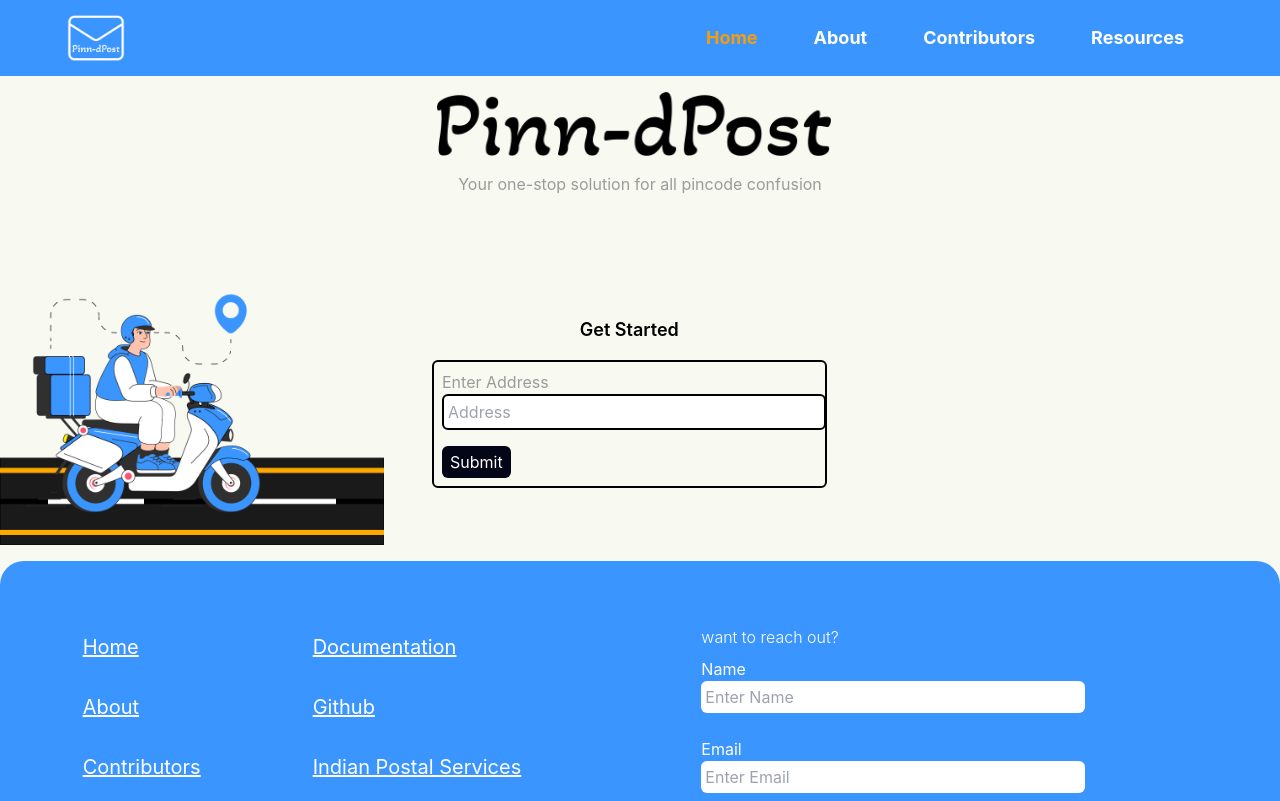
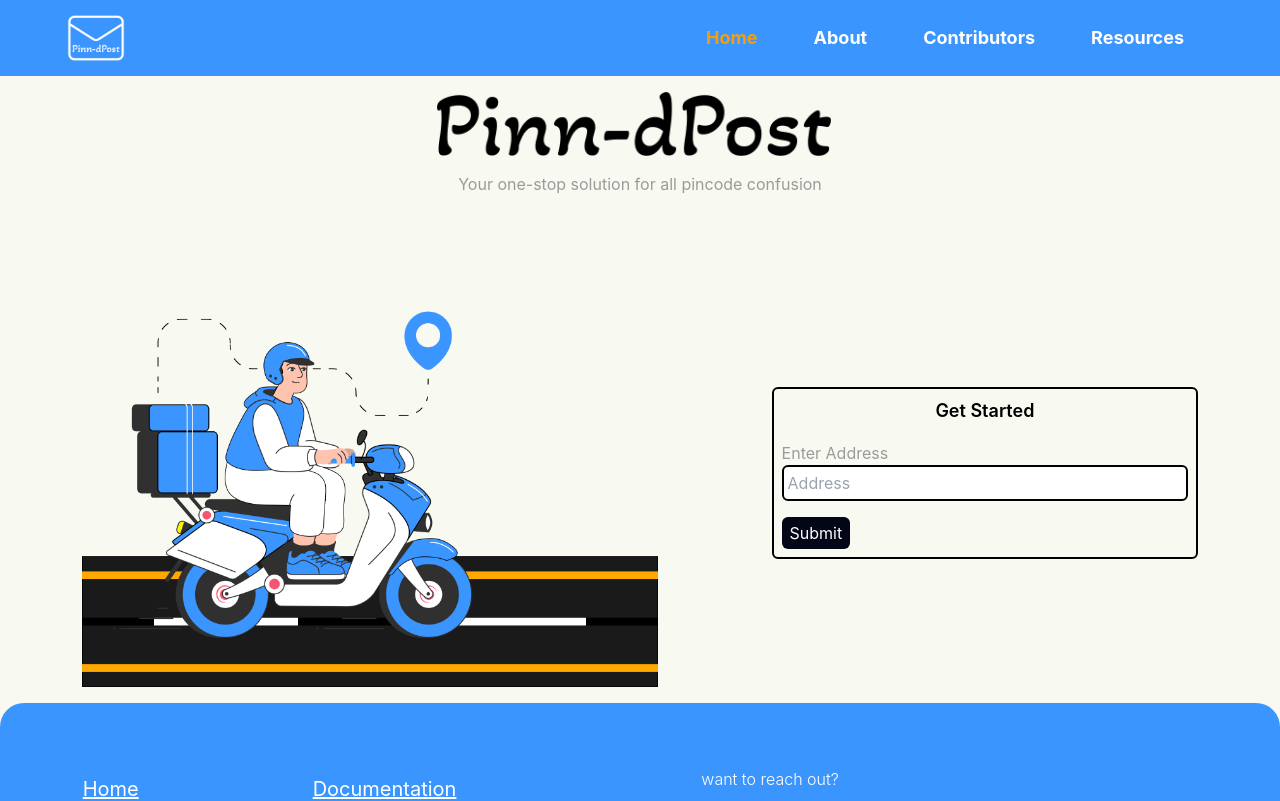
Before and after one commit to RashiJyotishi/Pinn-dPost, a React (Create React App) app in the folder client/: page / in a window 1280 px wide. Shown: the top 801 px of the page. Built offline with nearby package versions, Linux system fonts and the light colour scheme.

Commit message:
fixed ui

```diff
--- a/client/src/components/Footer.js
+++ b/client/src/components/Footer.js
@@ -19,7 +19,7 @@ const FooterLinks2 = [
 const Footer = () => {
   return (
     <footer className="bg-offWhite">
-      <div className='bg-blueBg rounded-t-3xl flex w-screen justify-center align-middle h-full'>
+      <div className='bg-blueBg rounded-t-3xl flex w-full justify-center align-middle h-full'>
         <div className='flex-col justify-center'>
           <div id='topStuff' className='flex '>
             <div className='flex-col mr-28 text-xl my-10'>
--- a/client/src/components/Home.js
+++ b/client/src/components/Home.js
@@ -15,15 +15,16 @@ const Home = () => {
         </p>
       </div>
 
-      <div className="flex flex-col items-center py-4 mt-4 md:flex-row">
+      <div className="flex flex-col items-center justify-evenly py-4 mt-4 md:flex-row">
+        <div>
+          <img
+            className="h-[32rem] md:w-auto md:h-auto md:max-w-xl md:mr-8"
+            src="/Group 16.png"
+            alt="Img"
+          />
+        </div>
 
-        <img
-          className="h-[30rem] md:w-auto md:h-auto md:max-w-sm md:mr-8"
-          src="/Group 16.png"
-          alt="Img"
-        />
-
-        <div className="p-4 mr-10 rounded-lg der-black mr-border md:w-1/3">
+        <div className=" der-black mr-border md:w-1/3 border-black border-2 rounded-md p-2">
           <h3 className="mb-4 text-lg font-semibold text-center">Get Started</h3>
           <UploadForm />
         </div>
--- a/client/src/components/UploadForm.js
+++ b/client/src/components/UploadForm.js
@@ -75,14 +75,14 @@ const UploadForm = () => {
   return (
     <div>
       <form onSubmit={handleSubmit}>
-        <div className=' border-black border-2 rounded-md p-2'>
+        <div>
           <label className='text-font-grey'>Enter Address</label>
           <input
             type="text"
             value={address}
             placeholder='Address'
             onChange={handleAddressChange}
-            className='block py-1 px-1 w-96 mb-2 border-black border-2 rounded-md p-2'
+            className='block py-1 px-1 w-full mb-2 border-black border-2 rounded-md p-2'
             required
           />
           <button type="submit" className=' bg-slate-950 text-white px-2 py-1 rounded-md mt-2'disabled={loading}>
--- a/client/tailwind.config.js
+++ b/client/tailwind.config.js
@@ -13,6 +13,9 @@ module.exports = {
         'custom-light': '#F8F9F1',
         'font-grey': "#9B9B9B",
       },
+      backgroundImage: {
+        'bike': "url('/public/Group 16.png')",
+      },
     },
   },
   plugins: [],
```
